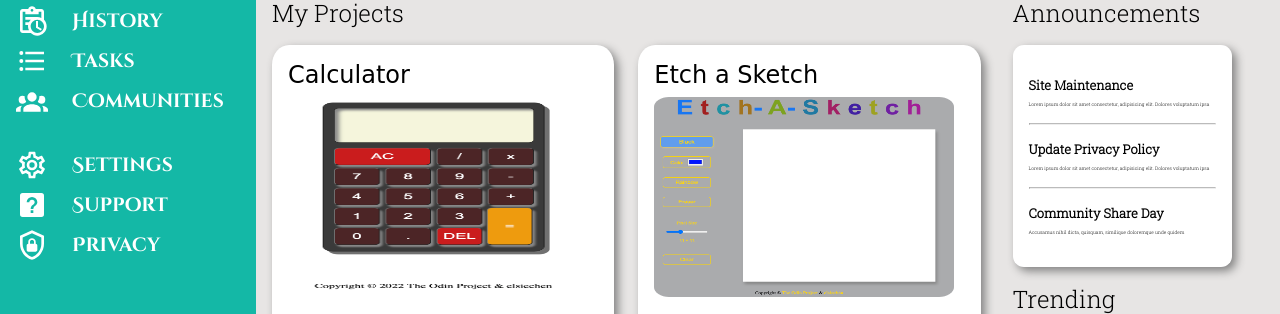
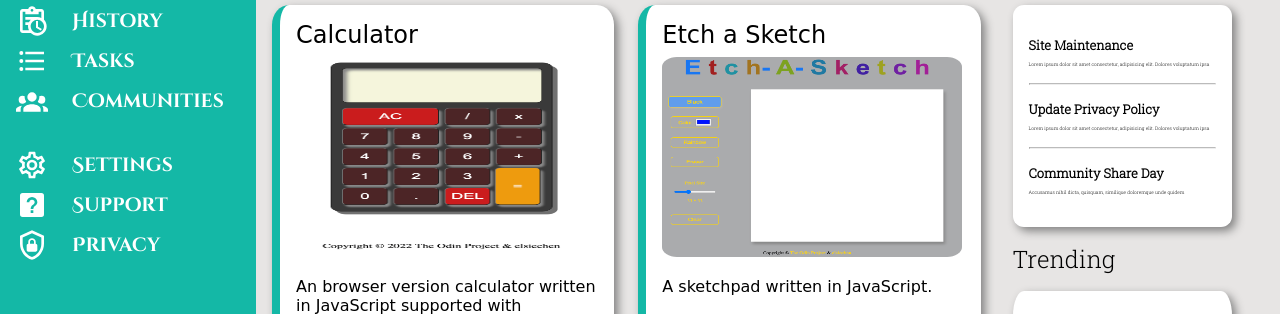
Before and after one commit to elsiechen/Admin-Dashboard, a plain HTML site: page index.html in a window 1280 px wide. Shown: the part 219-533 px from the top of the page. Drawn offline with Linux system fonts and the light colour scheme; a web font is replaced by a local one.

Commit message:
Finish positioning of trending

```diff
--- a/style.css
+++ b/style.css
@@ -18,7 +18,7 @@ body {
     /* height: 100vh; */
     display: grid;
     grid-template-columns: 1fr 4fr;
-    grid-template-rows: 12.5rem 1fr;
+    grid-template-rows: 10rem 1fr;
 }
 
 .sidebar {
@@ -203,6 +203,7 @@ input[type="search"] {
     padding: 1rem;
     height: 23rem;
     filter: drop-shadow(4px 4px 5px gray);
+    border-left: 0.5rem solid #14b8a6;
 }
 
 .card-head {
```
